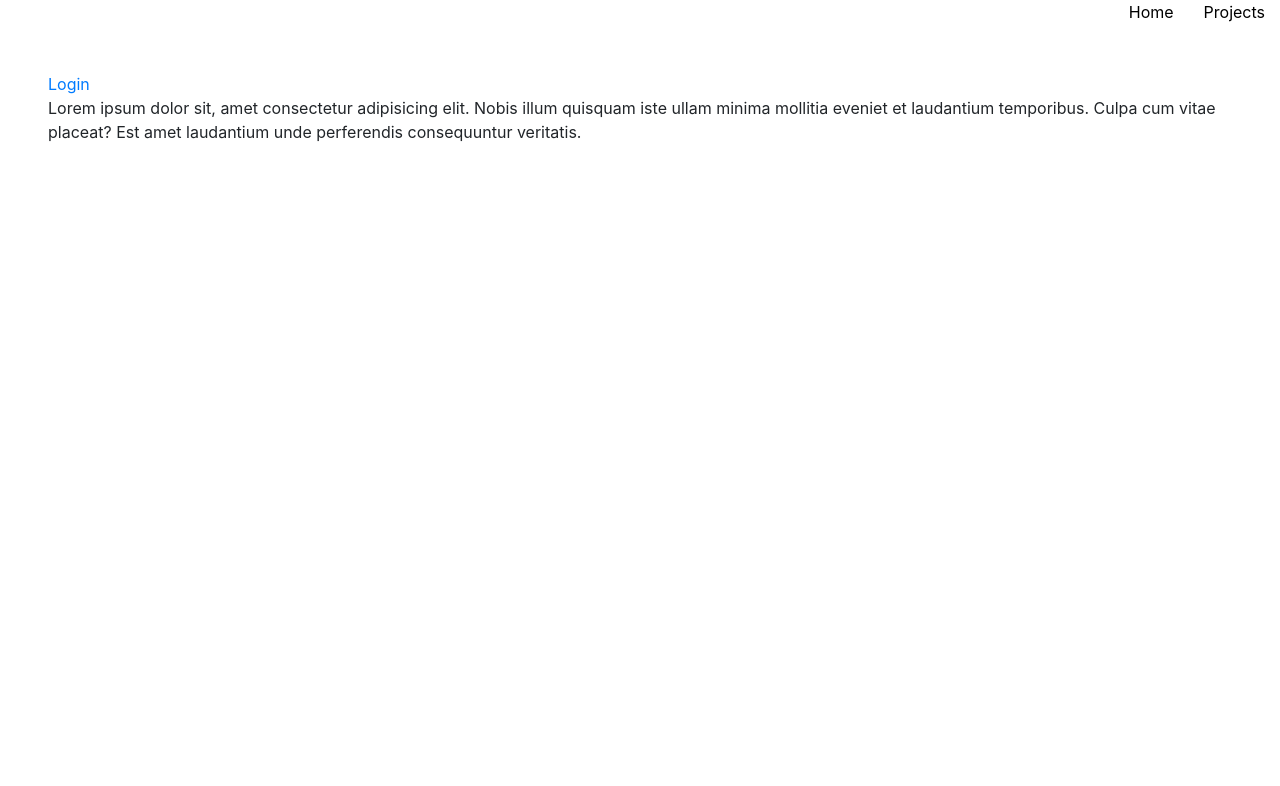
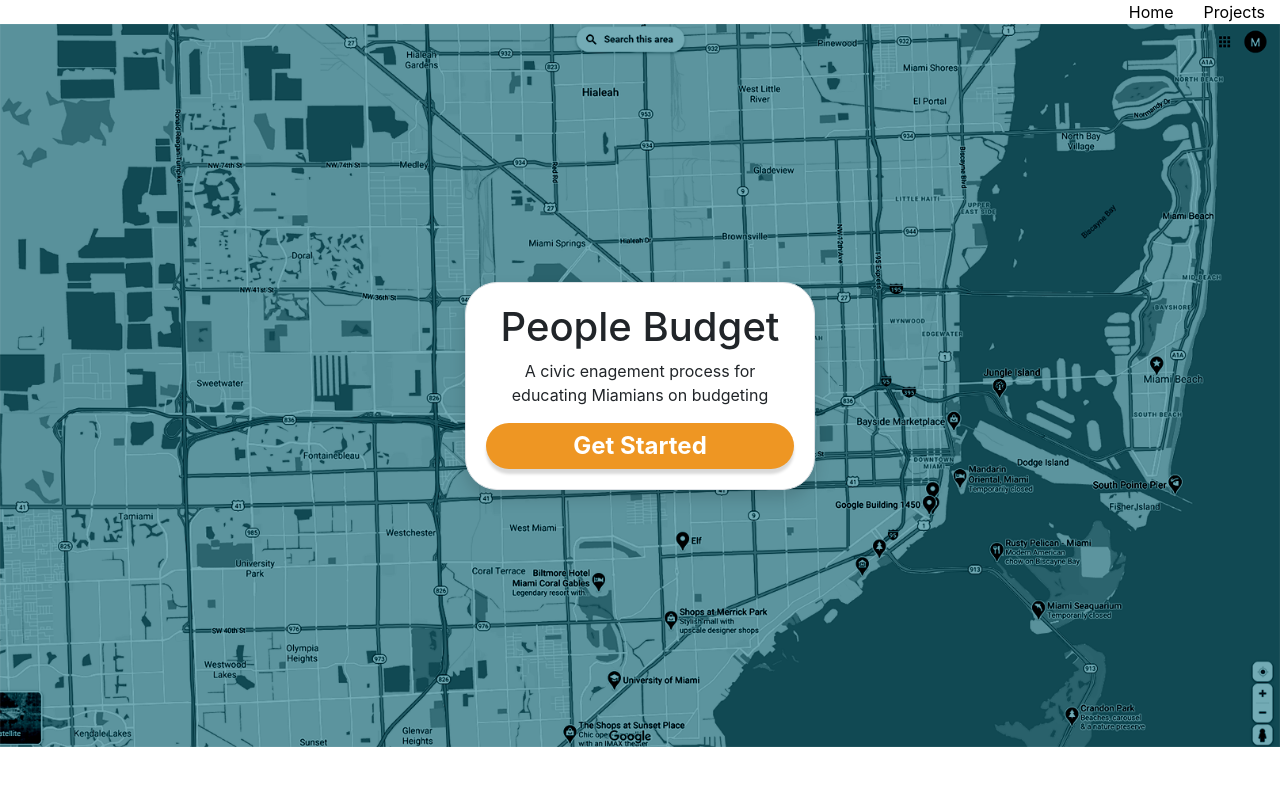
Before and after one commit to livio-zanardo/peoplebudget, a React (Create React App) app in the folder view/: page / in a window 1280 px wide. Shown: the top 786 px of the page. Built offline with nearby package versions, Linux system fonts and the light colour scheme.

Commit message:
centered the div!

```diff
--- /dev/null
+++ b/view/src/components/Button/index.jsx
@@ -0,0 +1,12 @@
+import React from 'react';
+import Style from "./index.module.css";
+
+const Button = (props) => {
+    return (
+        <button className={`${Style.Button} ${Style.buttonShadow} `} onClick={props.onClick}>
+            {props.children ? props.children : 'Default'}
+        </button>
+    );
+};
+
+export default Button;
--- /dev/null
+++ b/view/src/components/Button/index.module.css
@@ -0,0 +1,17 @@
+.Button {
+    background-color: #ee9623;
+    color: #ffffff;
+    width: 100%;
+    height: auto;
+    padding: 5px;
+    border-radius: 2em;
+    font-size: 150%;
+    border: none;
+    font-weight: 700;
+    box-sizing: border-box;
+}
+
+
+.buttonShadow {
+    box-shadow: 0px 5px 3px rgba(0, 0, 0, 0.15);
+}
--- a/view/src/components/Card/index.jsx
+++ b/view/src/components/Card/index.jsx
@@ -3,19 +3,20 @@ import React from 'react';
 const Card = ({
     children,
     radius = '0',
-    width = '0',
-    height = '0',
+    width = 'fit-content',
+    height = 'fit-content',
     top = '0',
     bottom = '0',
     left = '0',
     right = '0',
     shadow,
-    border
+    border,
+    customClassName
 }) => {
     return (
         <div
             className={`p-1 ${shadow ? 'shadow' : ''}
-             ${border ? 'border' : ''}`}
+             ${border ? 'border' : ''} ${customClassName ? customClassName : ''}`}
             style={{
                 backgroundColor: 'white',
                 borderRadius: radius,
@@ -25,7 +26,6 @@ const Card = ({
                 bottom: bottom,
                 left: left,
                 right: right,
-                position: 'relative'
             }}
         >
             {children}
--- a/view/src/components/Navbar/NavButton/index.jsx
+++ b/view/src/components/Navbar/NavButton/index.jsx
@@ -2,10 +2,11 @@ import React from 'react';
 import { Link } from 'react-router-dom';
 import { links } from './index.module.css';
 
-const NavButton = ({ text, link }) => {
+const NavButton = ({ text, link, color }) => {
     return (
         <div className={`col-sm-auto text-center text-capitalize`}>
-            <Link className={`${links}`} to={link}>
+            <Link style={{color: color,
+            }} className={`${links}`} to={link}>
                 {text}
             </Link>
         </div>
--- a/view/src/components/Navbar/NavButton/index.module.css
+++ b/view/src/components/Navbar/NavButton/index.module.css
@@ -8,6 +8,7 @@
     text-shadow: 1px 1px 3px rgba(0, 0, 0, 1);
     animation-name: linkHover;
     animation-duration: .25s;
+    text-decoration: none;
 }
 
 @keyframes linkHover {
--- a/view/src/components/Navbar/index.jsx
+++ b/view/src/components/Navbar/index.jsx
@@ -5,7 +5,7 @@ const Navbar = (props) => {
     const mapButtons = (options) =>
         options.map((values, index) => <NavButton key={index} {...values} />);
     return (
-        <div className="row">
+        <div className="row" style={{ margin: '0px' }}>
             <div className="col-sm-auto ml-auto">
                 <div className="row">
                     {mapButtons(props.options ? props.options : [{ text: 'home', link: '/' }])}
--- a/view/src/pages/Home.jsx
+++ b/view/src/pages/Home.jsx
@@ -2,6 +2,10 @@ import React, { useContext } from 'react';
 import { Link } from 'react-router-dom';
 import Navbar from '../components/Navbar/index';
 import { Context } from '../store/store';
+import Button from '../components/Button';
+import Card from '../components/Card';
+import map from '../../src/miamiMap.png';
+import { home, card, getStarted } from './Home.module.css';
 
 const Home = () => {
     const {
@@ -9,17 +13,31 @@ const Home = () => {
     } = useContext(Context);
     // console.log(getMenus());
     return (
-        <div className="container-fluid">
+        <div className={`${home} container-fluid`}>
             <Navbar options={getMenus()} />
-            <div className="row">
-                <div className="col mx-auto p-5">
-                    <div>
-                        <Link to='/login'>Login</Link>
+
+            <div className={getStarted}>
+                <Card
+                    customClassName={card}
+                    height="fit-content"
+                    top="50%"
+                    left="50%"
+                    radius="2em"
+                    border
+                    shadow
+                >
+                    <div className="mx-auto p-3" style={{ width: 'auto' }}>
+                        <div className="row">
+                            <div className="col text-center">
+                                <h1>People Budget</h1>
+                                <p>A civic enagement process for educating Miamians on budgeting</p>
+                            </div>
+                        </div>
+                        <Link color="white" to="/register">
+                            <Button>Get Started</Button>
+                        </Link>
                     </div>
-                    Lorem ipsum dolor sit, amet consectetur adipisicing elit. Nobis illum quisquam
-                    iste ullam minima mollitia eveniet et laudantium temporibus. Culpa cum vitae
-                    placeat? Est amet laudantium unde perferendis consequuntur veritatis.
-                </div>
+                </Card>
             </div>
         </div>
     );
--- /dev/null
+++ b/view/src/pages/Home.module.css
@@ -0,0 +1,54 @@
+.home {
+    padding: 0px 0px !important;
+}
+
+.getStarted {
+    position: relative;
+    background-image: url('../../src/miamiMap.png');
+    background-size: contain;
+    background-repeat: no-repeat;
+    width: 100vw;
+    height: 0;
+    padding-top: 56.49%; /* (img-height / img-width * container-width) */
+    /* (913 / 1616 * 100) */
+}
+
+.card {
+    position: absolute;
+    transform: translate(-50%, -50%);
+}
+
+/* Media Queries: To Control the Size of Components */
+@media screen and (max-width: 350px) {
+    .card {
+        width: 80vw !important;
+        font-size: 3vw;
+    }
+    .card h1 {
+        font-size: 4vw;
+    }
+}
+/*If screen size 500x or less use theses sytles*/
+@media screen and (max-width: 500px) {
+    .card {
+        width: 60vw !important;
+        font-size: 2vw;
+    }
+    .card h1 {
+        font-size: 4vw;
+    }
+}
+
+/*If screen size 501px or more use theses sytles*/
+@media screen and (min-width: 501px) {
+    .card {
+        width: 350px !important;
+    }
+}
+
+/*If screen size 900px or more use theses sytles*/
+@media screen and (min-width: 900px) {
+    .card {
+        width: 350px !important;
+    }
+}
```
Also changed, not shown: view/src/miamiMap.png (added).
